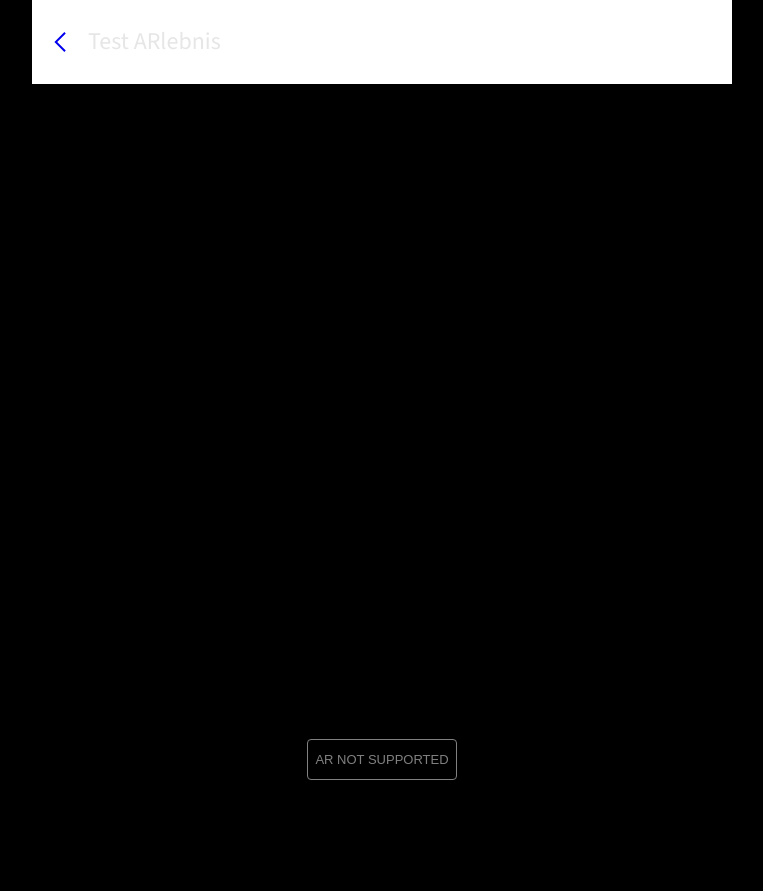
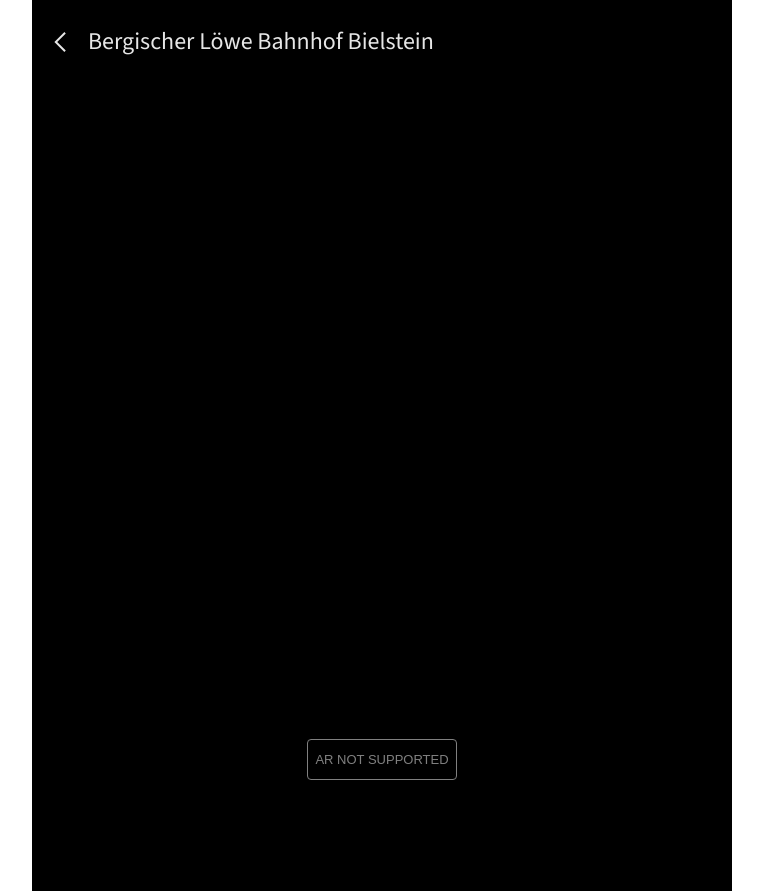
Before and after one commit to mi-classroom/mi-web-technologien-beiboot-ss2023-finnge, a SvelteKit app: page /arlebnis/bergischer-loewe-bahnhof-bielstein in a window 1280 px wide. Shown: the top 891 px of the page, without its empty margins (258-1021 px from the left). Built offline with nearby package versions, Linux system fonts and the light colour scheme; a web font is replaced by a local one.

Commit message:
make page dynamic

```diff
--- a/src/components/TopBar.svelte
+++ b/src/components/TopBar.svelte
@@ -30,7 +30,6 @@
     align-items: center;
     gap: var(--spacing-md);
     padding: var(--spacing-lg) var(--outer-margin);
-    background-color: var(--color-lightest);
   }
 
   h1 {
@@ -41,5 +40,6 @@
   a {
     display: block;
     line-height: 0;
+    color: inherit;
   }
 </style>
--- a/src/routes/arlebnis/[id]/+page.server.ts
+++ b/src/routes/arlebnis/[id]/+page.server.ts
@@ -5,6 +5,5 @@
 export const entries = (() => {
   return arExperienceData.map((arExperience) => ({
     id: arExperience.id,
-    data: arExperience,
   }));
 }) satisfies EntryGenerator;
--- a/src/routes/arlebnis/[id]/+page.svelte
+++ b/src/routes/arlebnis/[id]/+page.svelte
@@ -15,6 +15,9 @@
   import { ARButton } from "three/examples/jsm/webxr/ARButton.js";
   import { PositionalAudioHelper } from "three/examples/jsm/helpers/PositionalAudioHelper.js";
   import { onMount } from "svelte";
+  import type { PageData } from './$types';
+
+  export let data: PageData;
 
   import eruda from "eruda";
 
@@ -161,18 +164,19 @@
   }
 </script>
 
-<TopBar title="Test ARlebnis" />
+<div class="wrapper">
+  <TopBar title="{data.title ?? 'ARlebnis'}" />
 
-<audio bind:this={audioElement} loop preload="auto" style="display: none">
-  <source src="{base}/media/audio.mp3" type="audio/mpeg" />
-</audio>
+  <audio bind:this={audioElement} loop preload="auto" style="display: none">
+    <source src="{base}/media/audio.mp3" type="audio/mpeg" />
+  </audio>
 
-<div class="height-full">
-  <canvas bind:this={canvasElement} />
+  <div class="height-full">
+    <canvas bind:this={canvasElement} />
+  </div>
 </div>
-
 <style>
-  :global(body) {
+  .wrapper {
     background-color: var(--color-darkest);
     color: var(--color-lighter);
   }
--- /dev/null
+++ b/src/routes/arlebnis/[id]/+page.ts
@@ -0,0 +1,11 @@
+import type { PageLoad } from "./$types";
+
+import { data as arExperienceData } from "@data/arExperiences";
+
+export const load = (async ({ params }) => {
+  const currentArExperience = arExperienceData.find(
+    (arExperience) => arExperience.id === params.id,
+  );
+
+  return currentArExperience;
+}) satisfies PageLoad;
```
